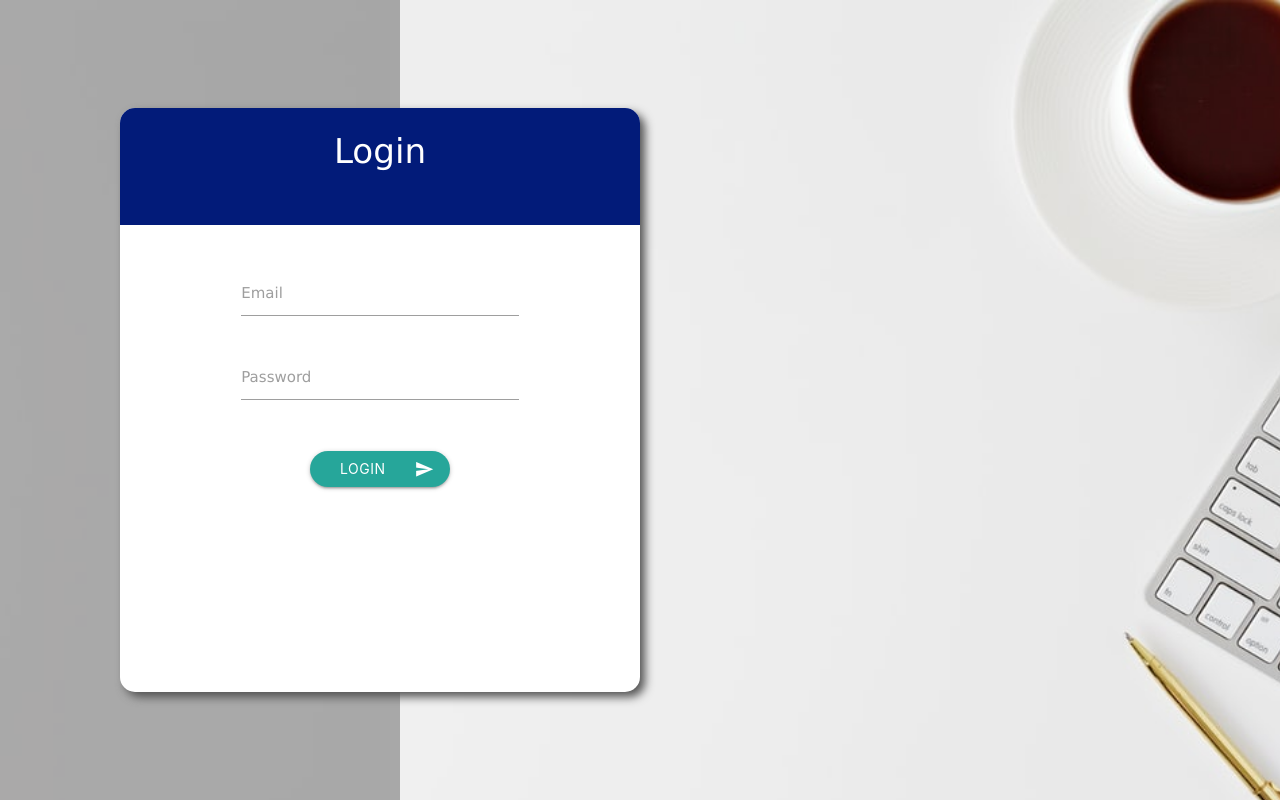
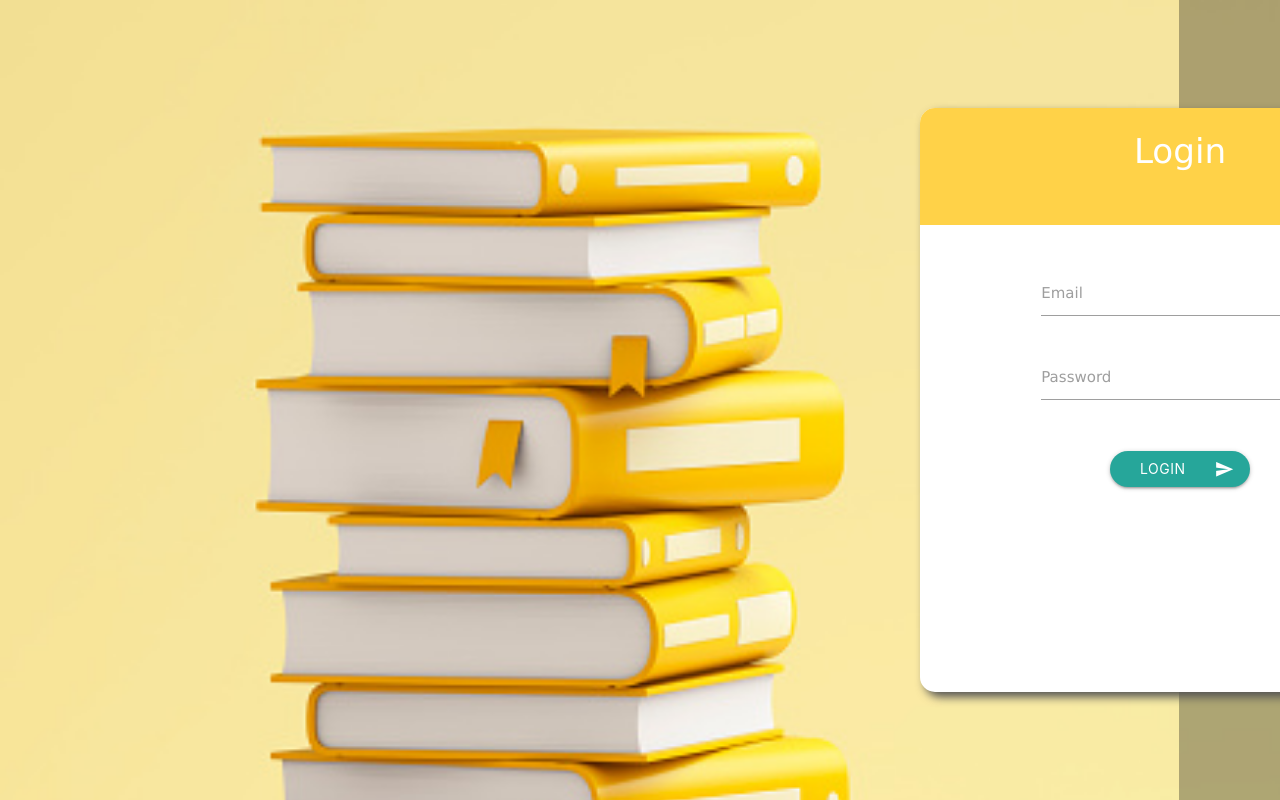
Before and after one commit to Sneakyhydra/On-The-Way, a React (Create React App) app in the folder client/: page /login in a window 1280 px wide. Shown: the top 800 px of the page. Built offline with nearby package versions, Linux system fonts and the light colour scheme.

Commit message:
forms updated

```diff
--- a/client/src/App.css
+++ b/client/src/App.css
@@ -467,9 +467,10 @@ margin-right:0px;
     margin: 0%;
     padding: 0%;
     /* background-color: yellow; */
-    background-image: url(./images/login2.jpg);
+    background-image: url(./images/login10.jpg);
     background-repeat: no-repeat;
     background-size: cover;
+    background-position: top;
     height: 100vh;
     width: 197.4vh;
     position: absolute;
@@ -480,7 +481,7 @@ margin-right:0px;
     height: 73vh;
     width: 65vh;
     position: absolute;
-    left: 15vh;
+    left: 115vh;
     top: 50%;
     transform: translate(0,-50%);
     padding-top: 0%;
@@ -494,12 +495,14 @@ margin-right:0px;
     /* position: absolute; */
     color: white;
     height: 20%;
-    background-color: #021b79;
+    background-color: #FFD248;
 }
 .row.mt-5{
     margin: 0%!important;
 }
 #shade{
+    position: absolute;
+    right: 0%;
     height: 100vh;
     width: 50vh;
     background-color: black;
@@ -580,7 +583,7 @@ margin-right:0px;
 }
 #sbg{
     height: 100vh;
-    background: linear-gradient( 180deg, #71B5E0, #43274E 100%);
+    background: linear-gradient( 180deg, #FFEFB2, #FBD242 100%);
 }
 
 
@@ -638,7 +641,7 @@ margin-right:0px;
 }
 #cbg{
     height: 100vh;
-    background: linear-gradient( 180deg, #71B5E0, #43274E 100%);
+    background: linear-gradient( 180deg, #FFEFB2, #FBD242 100%);
 }
 
 
@@ -692,5 +695,5 @@ margin-right:0px;
 }
 #abg{
     height: 100vh;
-    background: linear-gradient( 180deg, #71B5E0, #43274E 100%);
+    background: linear-gradient( 180deg, #FFEFB2, #FBD242 100%);
 }
```
Also changed, not shown: client/src/images/login10.jpg (added).
